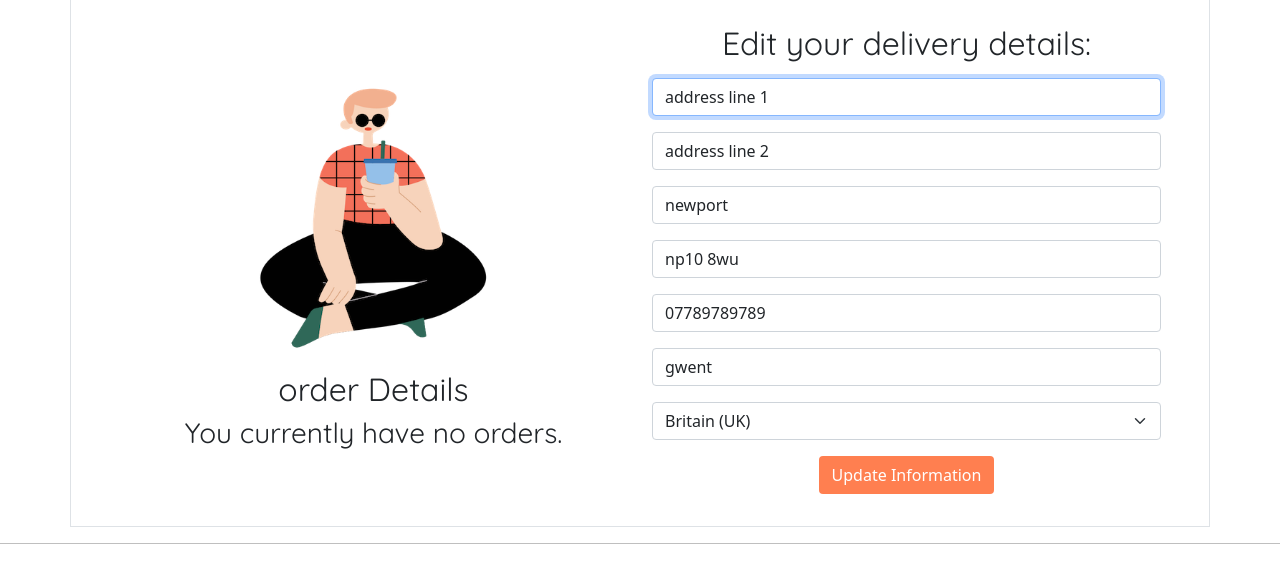
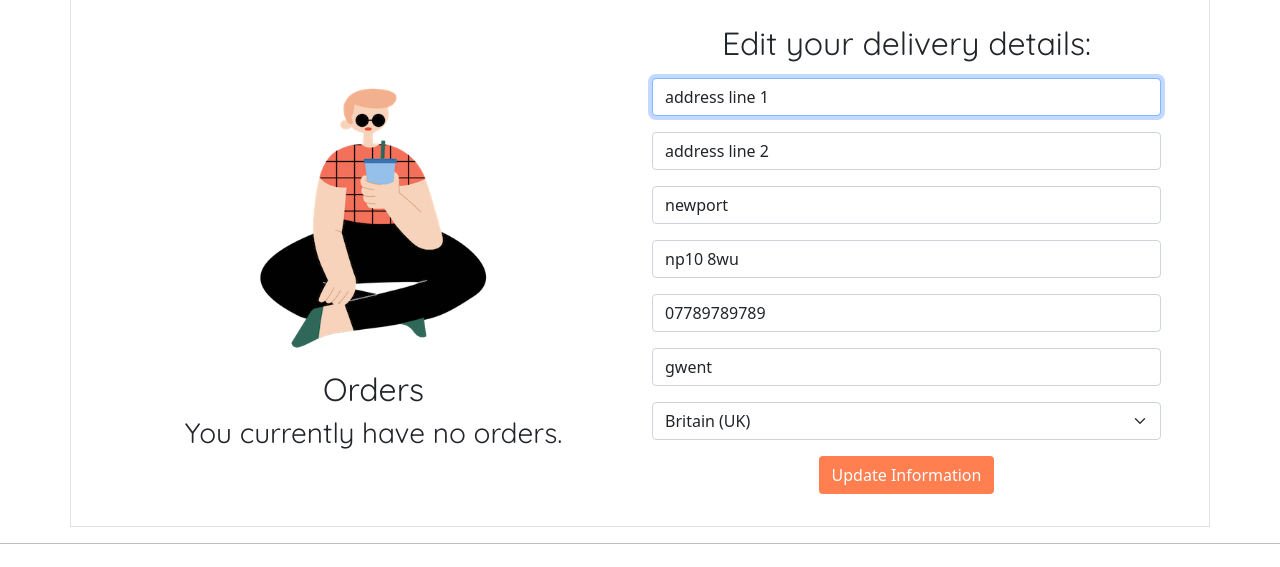
Before and after one commit to Code-Institute-Submissions/the-easy-whey, a Django app: page /profile/ in a window 1280 px wide. Shown: the part 204-771 px from the top of the page. Run offline with Django 3.2, Linux system fonts and the light colour scheme; a user stored in the database is signed in; data comes from the database, SQL or seed files in the repository; data that the repository does not hold is empty; some libraries are stand-ins or nearby versions.

Commit message:
changes made as need when moving fomr sub to order

```diff
--- a/profiles/views.py
+++ b/profiles/views.py
@@ -1,4 +1,4 @@
-from django.shortcuts import render, redirect, reverse, get_object_or_404
+from django.shortcuts import render, redirect, reverse, get_object_or_404, get_list_or_404
 from django.contrib import messages
 from django.contrib.auth.decorators import login_required
 from .forms import UserProfileForm
@@ -13,7 +13,6 @@ def profile(request):
     Returns the profile page
     """
     profile = get_object_or_404(UserProfile, user=request.user)
-
     if request.method == "POST":
         form = UserProfileForm(request.POST, instance=profile)
         if form.is_valid():
@@ -22,15 +21,10 @@ def profile(request):
 
     form = UserProfileForm(instance=profile)
 
-    if hasattr(profile, 'order'):
-        order = profile.orders
-        context = {
-            "form": form,
-            "order": order,
-        }
-    else:
-        context = {
-            "form": form,
+    orders = profile.orders.all()
+    context = {
+             "form": form,
+             "orders": orders,
         }
 
     return render(request, "profiles/profile.html", context)
@@ -42,7 +36,6 @@ def order_history(request, order_number):
     order = get_object_or_404(Order, order_number=order_number)
 
     if request.user == order.user_profile.user:
-        messages.info(request, "This is a previous order.")
 
         template = 'profiles/view_order.html'
         context = {
@@ -55,6 +48,7 @@ def order_history(request, order_number):
         messages.error(request, "An error occured.")
         return redirect(reverse('profile'))
 
+
 def delete_order(request):
     profile = get_object_or_404(UserProfile, user=request.user)
     order = profile.orders
--- a/subscription/urls.py
+++ b/subscription/urls.py
@@ -3,11 +3,11 @@ from . import views
 
 urlpatterns = [
     path('order/', views.order, name="order"),
-    path('order/details', views.order_details, name="order_details"),
-    path('order/items', views.order_items, name="order_items"),
-    path('order/payment', views.payment, name="payment"),
-    # path('create-checkout-session', views.create_checkout_session, name="create_checkout_session"),
-    # path('stripe_success', views.stripe_success, name="stripe_success"),
-    # path('stripe_cancel', views.stripe_cancel, name="stripe_cancel"),
+    path('order/details/', views.order_details, name="order_details"),
+    path('order/items/', views.order_items, name="order_items"),
+    path('order/payment/', views.payment, name="payment"),
+    path('create-checkout-session', views.create_checkout_session, name="create_checkout_session"),
+    path('stripe_success', views.stripe_success, name="stripe_success"),
+    path('stripe_cancel', views.stripe_cancel, name="stripe_cancel"),
     path('try_again', views.try_again, name="try_again"),
 ]
--- a/templates/products/admin_edit_item_ingredient.html
+++ b/templates/products/admin_edit_item_ingredient.html
@@ -25,7 +25,7 @@
         </div>
     </div>
     <div class="row mt-3">
-        <div class="col-md-12 text-center">
+        <div class="col-md-12 text-center text-font">
             <div class="col">
                 <h4>You are editing an ingredient for: {{ ingredient.product }}.</h4>
                 <form method="POST" class="form text-font">
--- a/templates/products/index.html
+++ b/templates/products/index.html
@@ -94,7 +94,7 @@
                 </div>
                 <div class="col-md-6 col-lg-3">
                     <i class="fa-solid fa-truck"></i>
-                    <p class="my-3">Pick a reoccuring delivery date and enjoy!
+                    <p class="my-3">Pay and enjoy!
                     </p>
                 </div>
                 <div class="col-md-6 col-lg-3 align-self-center">
--- a/templates/profiles/profile.html
+++ b/templates/profiles/profile.html
@@ -18,57 +18,30 @@
 {% block content %}
 <div class="container border py-2 px-5 mt-4">
     <div class="row justify-content-center align-items-center">
-        <div class="col-md-6 text-center">
+        <div class="col-lg-6 text-center">
             <div class="row">
                 <div class="col"><img src="{% static 'images/man-shake-sitting.png' %}" class="img-fluid my-2 w-50"
                         alt="man sitting with a protein shake"></div>
             </div>
             <div class="row">
                 <div class="col">
-                    <h2 class="text-font">order Details</h2>
-                    {% if order %}
+                    <h2 class="text-font">Orders</h2>
+                    {% if orders %}
                     <table class="table table-hover align-middle text-font">
                         <thead>
                             <tr>
-                                <th scope="col">order Number</th>
-                                <th scope="col">Utilities</th>
+                                <th scope="col" colspan="2">Order Number</th>
                             </tr>
                         </thead>
                         <tbody>
+                            {% for order in orders %}
                             <tr>
-                                <td><a href="{% url 'order_history' order.order_number %}"
-                                        title="{{ order.order_number }}">{{ order.order_number|truncatechars:12 }}</a>
-                                </td>
-                                <td><button type="button" class="btn btn-danger" data-bs-toggle="modal"
-                                        data-bs-target="#staticBackdrop{{ forloop.counter }}">
-                                        Cancel Order
-                                    </button>
-                                    <div class="modal fade" id="staticBackdrop{{ forloop.counter }}"
-                                        data-bs-backdrop="static" data-bs-keyboard="false" tabindex="-1"
-                                        aria-labelledby="staticBackdropLabel{{ forloop.counter }}" aria-hidden="true">
-                                        <div class="modal-dialog modal-dialog-centered ">
-                                            <div class="modal-content">
-                                                <div class="modal-header">
-                                                    <h5 class="modal-title"
-                                                        id="staticBackdropLabel{{ forloop.counter }}">
-                                                        Delete
-                                                    </h5>
-                                                    <button type="button" class="btn-close" data-bs-dismiss="modal"
-                                                        aria-label="Close"></button>
-                                                </div>
-                                                <div class="modal-body">
-                                                    Are you sure you want to cancel this order?
-                                                </div>
-                                                <div class="modal-footer">
-                                                    <button type="button" class="btn btn-secondary"
-                                                        data-bs-dismiss="modal">No</button>
-                                                    <a class="btn btn-danger" href="{% url 'delete_order' %}">Yes</a>
-                                                </div>
-                                            </div>
-                                        </div>
-                                    </div>
+                                <td>{{order.order_number|truncatechars:12}}</td>
+                                <td><a href="{% url 'order_history' order.order_number %}" class="btn standout-button"
+                                        title="{{ order.order_number }}">View</a>
                                 </td>
                             </tr>
+                            {% endfor %}
                         </tbody>
                     </table>
                     {% else %}
--- a/templates/profiles/view_order.html
+++ b/templates/profiles/view_order.html
@@ -48,6 +48,11 @@
                     </tbody>
                 </table>
             </div>
+            <h2>Delivery Address</h2>
+            <p>{{ order.address_one }}, {{ order.address_two }},
+                {{ order.town_city }},
+                {{ order.postcode }}, {{ order.county }}.</p>
+
             {% else %}
             <h2>This order doesn't belong to you.</h2>
             {% endif %}
```
Also changed, not shown: subscription/views.py (+29 -40 lines).
